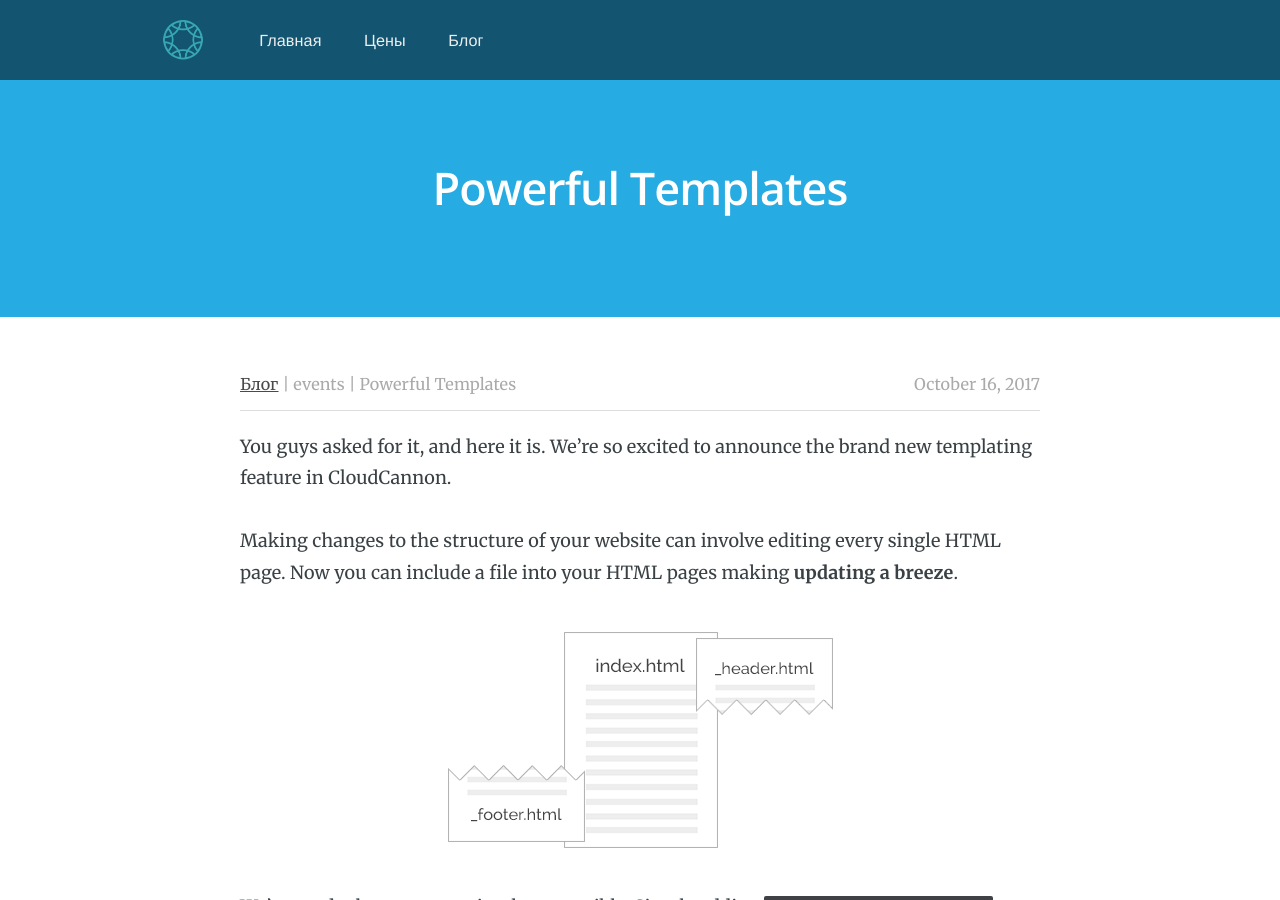
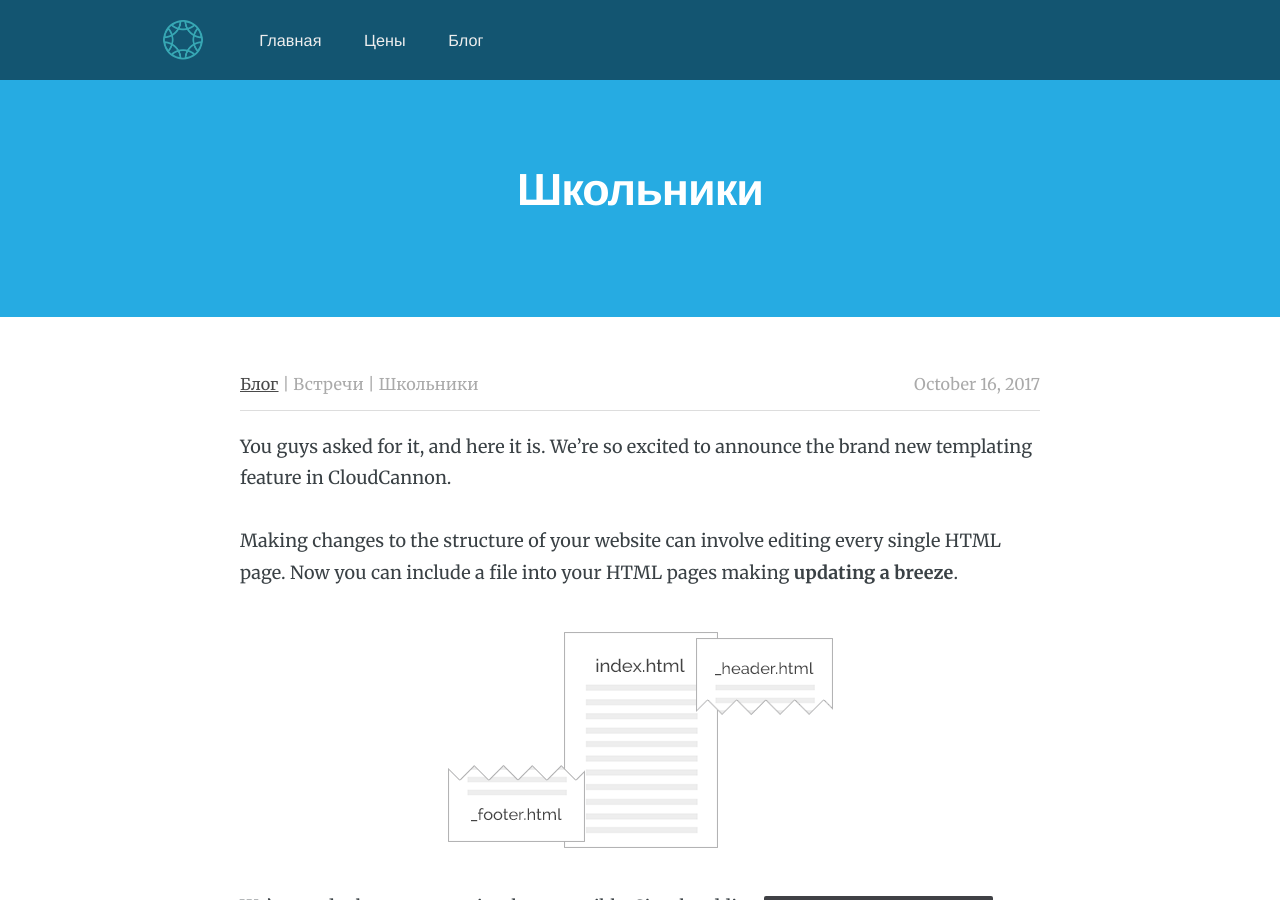
Before and after one commit to RakhimyanTim/walkingstartup.github.io, a Jekyll site: the page built from _posts/2017-10-16-ufa-school-83.md, in a window 1280 px wide and 900 px high. Built offline with Jekyll 4.4.1, drawn with Linux system fonts in a browser that asks for light colours; nearby versions of some CDN libraries; comment, search, counter and statistics services are not loaded.

Commit message:
Update 2017-10-16-ufa-school-83.md

```diff
--- a/_posts/2017-10-16-ufa-school-83.md
+++ b/_posts/2017-10-16-ufa-school-83.md
@@ -1,7 +1,7 @@
 ---
-title:
-header: Powerful Templates
-category: events
+title: Встреча со школьникиами
+header: Школьники
+category: Встречи
 author: rakhimyan
 permalink: /events/2017/10/16/ufa-school-83.html
 ---
```
